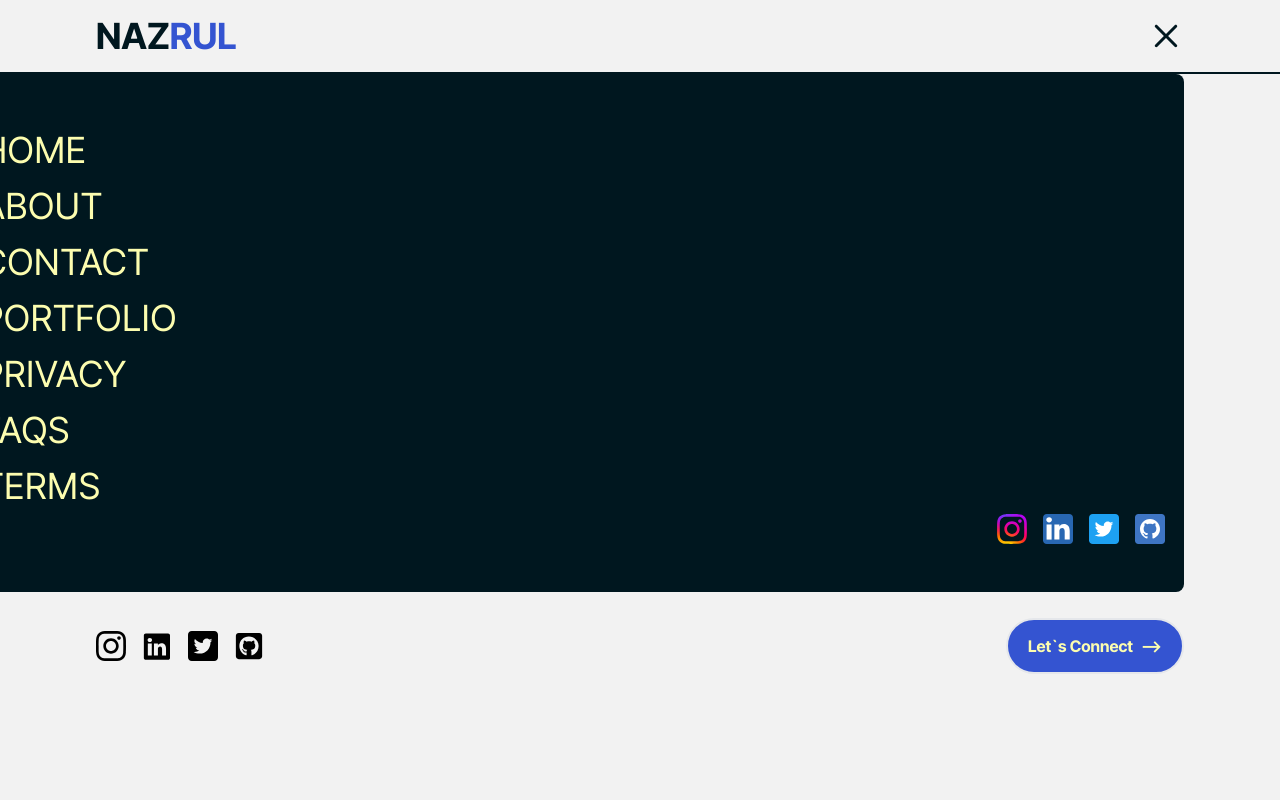
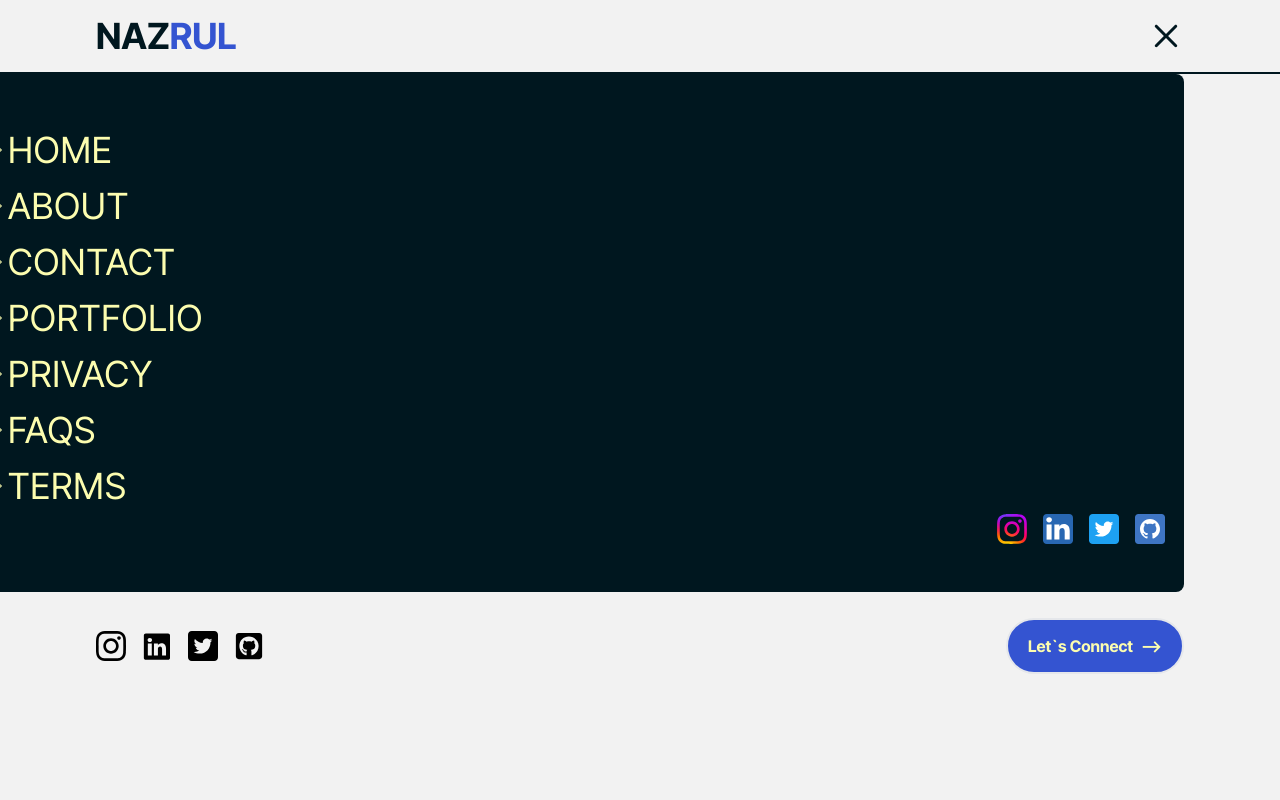
Before and after one commit to nazrulislambhat/nazrulOLDCodebase, a Next.js app: page / in a window 1280 px wide. Both pictures are taken after a click on the button 1166 px from the left and 36 px from the top of the page. Shown: the top 800 px of the page. Built offline with nearby package versions, Linux system fonts and the light colour scheme.

Commit message:
About Component

```diff
--- a/app/globals.css
+++ b/app/globals.css
@@ -12,3 +12,14 @@
   -webkit-background-clip: text;
   color: transparent;
 }
+.menu-icon::before {
+  content: '';
+  padding: 4px;
+  max-width: 4px;
+  height: 4px;
+  transform: rotate(45deg);
+  width: 100%;
+  height: 4px;
+  border: 1px solid #fcfdaf;
+  margin: 0px 8px;
+}
--- a/components/about.tsx
+++ b/components/about.tsx
@@ -35,7 +35,7 @@ export default function About() {
           several countries.
         </p>
         <button
-          className={`${inter.className} flex items-center gap-2 after:content-['-->'] font-bold text-primary text-base hover:text-terinary hover:border-b-2 border-terinary`}
+          className={`${inter.className} flex items-center gap-1 after:content-['👨🏼‍💻'] font-bold text-primary text-base hover:text-terinary hover:scale-110 active:text-red border-terinary`}
         >
           <Link href="/about">About Me</Link>
         </button>
--- a/components/nav.tsx
+++ b/components/nav.tsx
@@ -30,25 +30,25 @@ export default function Navigation() {
           className={`${inter.className} flex justify-center items-center xl:items-start xl:justify-start flex-col bg-terinary absolute right-0 top-14 h-fit rounded-lg w-[88vw] xl:w-[1250px] overflow-y-hidden overflow-x-hidden z-10`}
         >
           <ul className="relative overflow-hidden xl:left-12 flex flex-col text-2xl md:text-3xl lg:text-4xl xl:text-4xl z-10 text-secondary py-12">
-            <li className="hover:text-background hover:underline tracking-wide justify-center xl:justify-start uppercase w-[100%] flex items-center  cursor-pointer py-2 active:text-red">
+            <li className="hover:text-background hover:underline tracking-wide justify-center xl:justify-start uppercase w-[100%] flex items-center cursor-pointer py-2 active:text-red menu-icon">
               <Link href="/">Home</Link>
             </li>
-            <li className="hover:text-background hover:underline tracking-wide justify-center xl:justify-start uppercase w-[100%] flex items-center  cursor-pointer py-2 active:text-red">
+            <li className="hover:text-background hover:underline tracking-wide justify-center xl:justify-start uppercase w-[100%] flex items-center  cursor-pointer py-2 active:text-red menu-icon">
               <Link href="/about">About</Link>
             </li>
-            <li className="hover:text-background hover:underline tracking-wide justify-center xl:justify-start uppercase w-[100%] flex items-center  cursor-pointer py-2 active:text-red">
+            <li className="hover:text-background hover:underline tracking-wide justify-center xl:justify-start uppercase w-[100%] flex items-center  cursor-pointer py-2 active:text-red menu-icon">
               <Link href="/contact">Contact</Link>
             </li>
-            <li className="hover:text-background hover:underline tracking-wide justify-center xl:justify-start uppercase w-[100%] flex items-center  cursor-pointer py-2 active:text-red">
+            <li className="hover:text-background hover:underline tracking-wide justify-center xl:justify-start uppercase w-[100%] flex items-center  cursor-pointer py-2 active:text-red menu-icon">
               <Link href="/portfolio">Portfolio</Link>
             </li>
-            <li className="hover:text-background  hover:underline tracking-wide justify-center xl:justify-start uppercase  w-[100%] flex items-center  cursor-pointer py-2 active:text-red">
+            <li className="hover:text-background  hover:underline tracking-wide justify-center xl:justify-start uppercase  w-[100%] flex items-center  cursor-pointer py-2 active:text-red menu-icon">
               <Link href="/privacy">Privacy</Link>
             </li>
-            <li className="hover:text-background hover:underline tracking-wide justify-center xl:justify-start uppercase w-[100%] flex items-center  cursor-pointer py-2 active:text-red">
+            <li className="hover:text-background hover:underline tracking-wide justify-center xl:justify-start uppercase w-[100%] flex items-center  cursor-pointer py-2 active:text-red menu-icon">
               <Link href="/faqs">FAQs</Link>
             </li>
-            <li className="hover:text-background hover:underline tracking-wide justify-center xl:justify-start uppercase w-[100%] flex items-center  cursor-pointer py-2 active:text-red">
+            <li className="hover:text-background hover:underline tracking-wide justify-center xl:justify-start uppercase w-[100%] flex items-center  cursor-pointer py-2 active:text-red menu-icon">
               <Link href="/terms">Terms</Link>
             </li>
           </ul>
```
